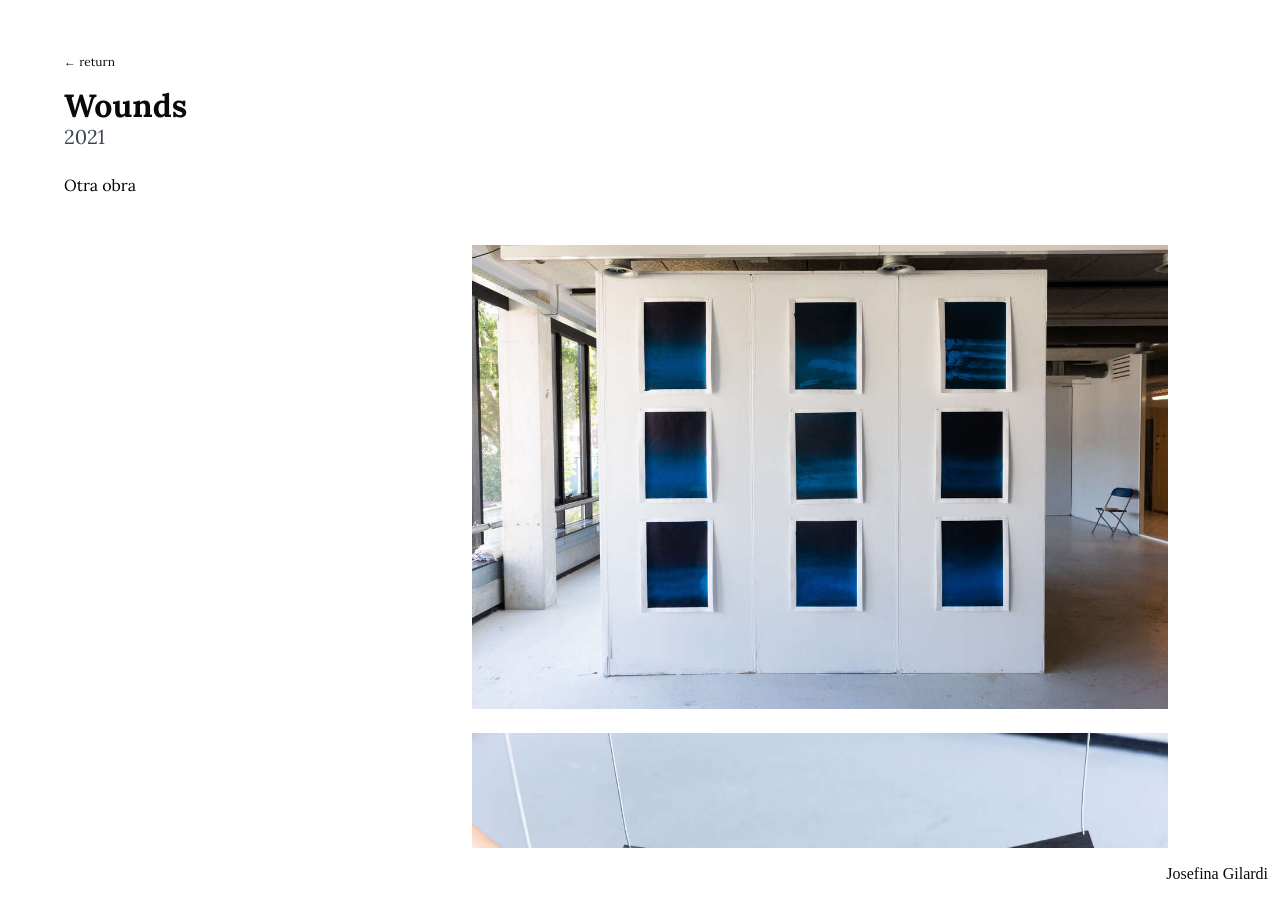
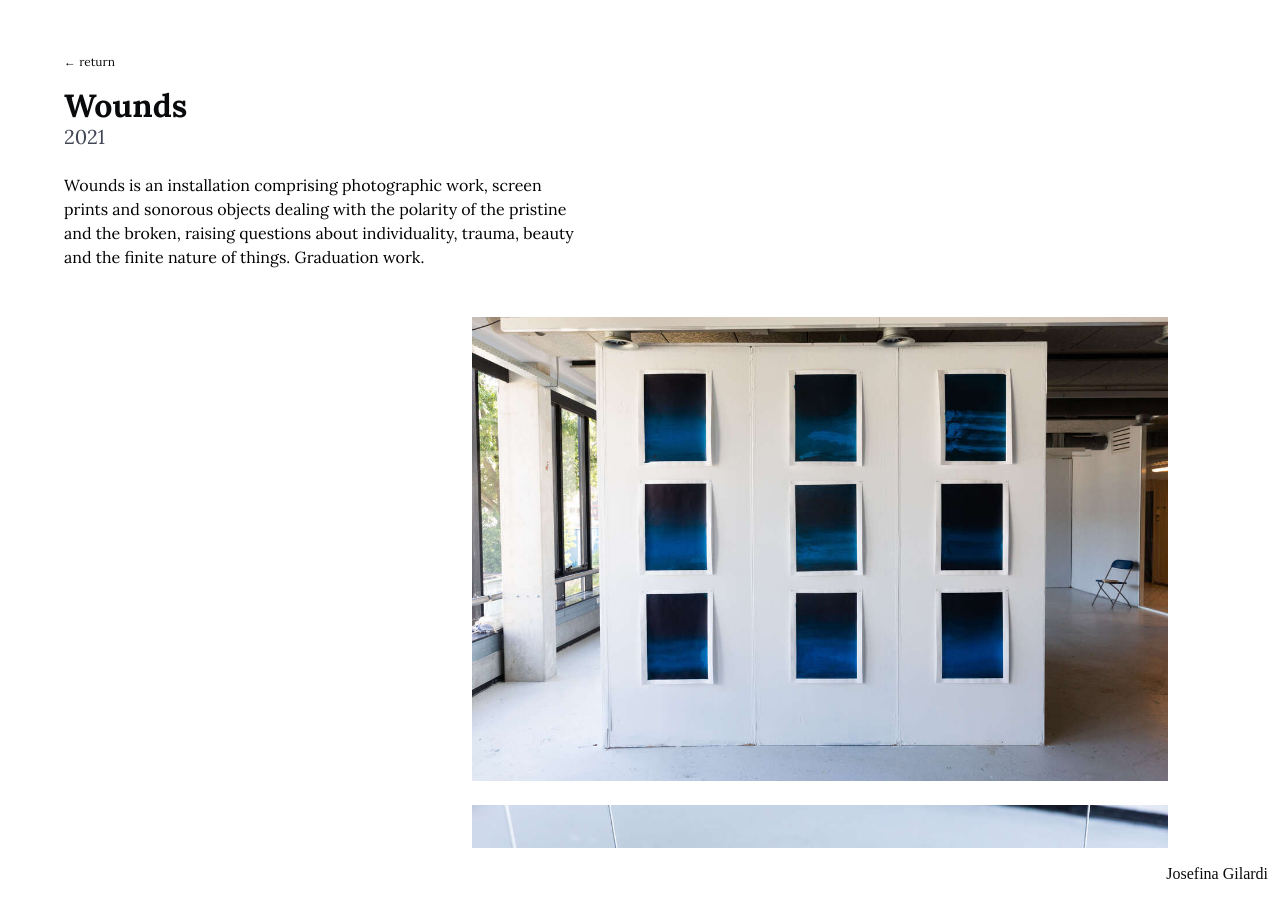
Before and after one commit to corvalanlara/gilardi, a Jekyll site: the page built from collections/_colecciones/wounds.md, in a window 1280 px wide and 900 px high. Built offline with Jekyll 4.4.1, drawn with Linux system fonts in a browser that asks for light colours; some web fonts are replaced.

Commit message:
Update wounds.md

```diff
--- a/collections/_colecciones/wounds.md
+++ b/collections/_colecciones/wounds.md
@@ -4,4 +4,4 @@ tag: wounds
 year: 2021
 multiple: true
 ---
-Otra obra
+Wounds is an installation comprising photographic work, screen prints and sonorous objects dealing with the polarity of the pristine and the broken, raising questions about individuality, trauma, beauty and the finite nature of things. Graduation work.
```
